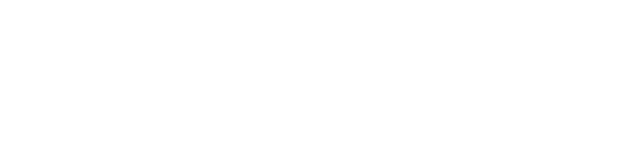
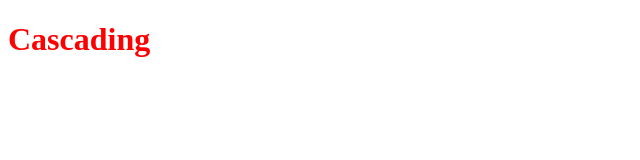
Before and after one commit to Sithumameesha/HTML, a plain HTML site: page Css/casdingStyleSheet.html in a window 1280 px wide. Shown: the whole page, without its empty margins (0-640 px from the left). Drawn offline with Linux system fonts and the light colour scheme.

Commit message:
Important Stage

```diff
--- a/Css/casdingStyleSheet.html
+++ b/Css/casdingStyleSheet.html
@@ -2,9 +2,44 @@
 <html lang="en">
 <head>
     <meta charset="UTF-8">
-    <title>Title</title>
+    <title>Cascading Style Sheets</title>
+    <style>
+
+        :first-child {
+            color: black;
+        }
+
+        * {
+            color: yellow;
+        }
+
+
+        [id] {
+            color: orange;
+        }
+
+
+        h1 {
+            color: red !important;
+        }
+
+        #myHeading {
+            color: crimson;
+        }
+
+
+
+        .h1Group {
+            color: blue;
+        }
+
+
+    </style>
 </head>
 <body>
 
+<h1 style="color: green" class="h1Group" id="myHeading">Cascading</h1>
+
+
 </body>
 </html>
```
